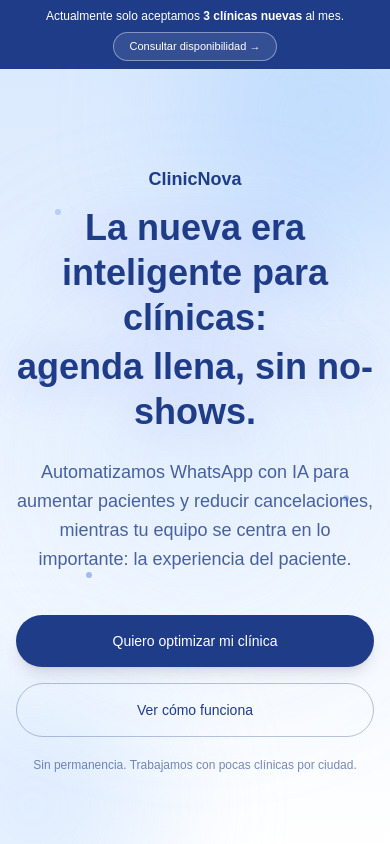
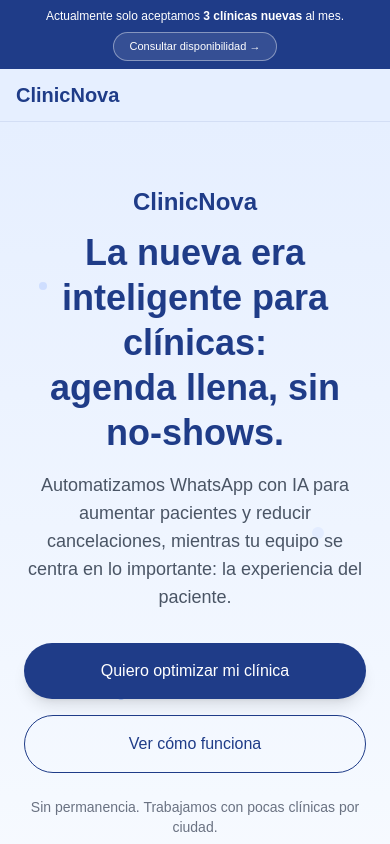
Before and after one commit to josegabri06-clinicnova/ClinicNova, a Next.js app: page / in a window 390 px wide. Shown: the top 844 px of the page. Built offline with nearby package versions, Linux system fonts and the light colour scheme.

Commit message:
TopBar y Navbar responsive para móvil y desktop

```diff
--- a/src/components/Hero.tsx
+++ b/src/components/Hero.tsx
@@ -2,123 +2,115 @@
 
 import { motion } from "framer-motion";
 
-const particles = [
-  { top: "18%", left: "14%", delay: 0 },
-  { top: "26%", left: "82%", delay: 1 },
-  { top: "40%", left: "10%", delay: 2 },
-  { top: "55%", left: "88%", delay: 1.5 },
-  { top: "65%", left: "22%", delay: 2.5 },
-];
-
 export default function Hero() {
   return (
-    <section className="relative overflow-hidden bg-gradient-to-b from-[#DBEAFE] to-white">
-      {/* BURBUJA 1 */}
-      <motion.div
-        initial={{ scale: 1, opacity: 0.6 }}
-        animate={{ scale: [1, 1.05, 1] }}
-        transition={{ duration: 6, repeat: Infinity, ease: "easeInOut" }}
-        className="pointer-events-none absolute -right-20 -top-24 h-72 w-72 rounded-full bg-[#93C5FD]/60 blur-3xl"
-        aria-hidden="true"
-      />
+    <section
+      className="
+        relative
+        overflow-hidden
+        w-full
+        bg-gradient-to-b
+        from-[#e6efff]
+        to-[#f8fbff]
+        pt-16 md:pt-32
+        pb-24
+      "
+    >
 
-      {/* BURBUJA 2 */}
-      <motion.div
-        initial={{ scale: 1, opacity: 0.7 }}
-        animate={{ scale: [1, 1.08, 1] }}
-        transition={{ duration: 7, repeat: Infinity, ease: "easeInOut" }}
-        className="pointer-events-none absolute -left-24 bottom-[-80px] h-64 w-64 rounded-full bg-[#BFDBFE]/70 blur-3xl"
-        aria-hidden="true"
-      />
-
-      {/* GRADIENTE DETRÁS DEL TEXTO */}
-      <div
-        className="pointer-events-none absolute inset-0 flex items-center justify-center"
-        aria-hidden="true"
-      >
-        <div className="h-[260px] w-[260px] rounded-full bg-[#BFDBFE]/50 blur-[120px] opacity-80" />
+      {/* Bubbles animation */}
+      <div className="absolute inset-0 pointer-events-none">
+        <motion.div
+          className="absolute w-2 h-2 bg-[#bfd3ff] rounded-full"
+          animate={{ y: [-10, 10, -10], opacity: [0.4, 1, 0.4] }}
+          transition={{ duration: 6, repeat: Infinity }}
+          style={{ top: "20%", left: "10%" }}
+        />
+        <motion.div
+          className="absolute w-3 h-3 bg-[#c7d9ff] rounded-full"
+          animate={{ y: [0, 15, 0], opacity: [0.3, 1, 0.3] }}
+          transition={{ duration: 7, repeat: Infinity }}
+          style={{ top: "50%", left: "80%" }}
+        />
+        <motion.div
+          className="absolute w-2 h-2 bg-[#a4c4ff] rounded-full"
+          animate={{ y: [-15, 5, -15], opacity: [0.4, 1, 0.4] }}
+          transition={{ duration: 5, repeat: Infinity }}
+          style={{ top: "70%", left: "30%" }}
+        />
       </div>
 
-      {/* PARTÍCULAS SUAVES */}
-      {particles.map((p, i) => (
-        <motion.span
-          key={i}
-          className="pointer-events-none absolute h-1.5 w-1.5 rounded-full bg-[#1D4ED8]/40"
-          style={{ top: p.top, left: p.left }}
-          initial={{ opacity: 0.6, y: 0 }}
-          animate={{ opacity: [0.4, 0.9, 0.4], y: [0, -6, 0] }}
-          transition={{
-            duration: 8,
-            repeat: Infinity,
-            ease: "easeInOut",
-            delay: p.delay,
-          }}
-          aria-hidden="true"
-        />
-      ))}
+      {/* Container */}
+      <div className="relative max-w-4xl mx-auto px-6 text-center">
 
-      {/* CONTENIDO HERO */}
-      <div className="relative max-w-4xl mx-auto px-4 pt-24 pb-20 text-center">
+        {/* ClinicNova (solo móvil) */}
+        <p className="md:hidden text-2xl font-bold text-[#1F3C88] mb-3">
+          ClinicNova
+        </p>
 
-        <p className="md:hidden font-semibold text-lg text-[#1F3C88] mb-3">
-  ClinicNova
-</p>
-        {/* TÍTULO CON GLOW SUAVE */}
-        <motion.h1
-          initial={{ opacity: 0, y: 10 }}
-          animate={{ opacity: 1, y: 0 }}
-          transition={{ duration: 0.5 }}
-          className="text-4xl md:text-6xl font-semibold leading-tight text-[#1F3C88] drop-shadow-[0_0_24px_rgba(129,140,248,0.45)]"
+        {/* Main title */}
+        <h1
+          className="
+            font-extrabold
+            text-4xl
+            md:text-6xl
+            leading-tight
+            text-[#1F3C88]
+            mb-4
+          "
         >
           La nueva era inteligente para clínicas:
-          <span className="block mt-1">agenda llena, sin no-shows.</span>
-        </motion.h1>
+          <br />
+          agenda llena, sin no-shows.
+        </h1>
 
-        {/* SUBTÍTULO */}
-        <motion.p
-          initial={{ opacity: 0, y: 10 }}
-          animate={{ opacity: 1, y: 0 }}
-          transition={{ duration: 0.5, delay: 0.1 }}
-          className="mt-6 text-[#1F3C88]/80 text-lg leading-relaxed max-w-2xl mx-auto"
-        >
-          Automatizamos WhatsApp con IA para aumentar pacientes y reducir cancelaciones,
-          mientras tu equipo se centra en lo importante: la experiencia del paciente.
-        </motion.p>
+        {/* Subtitle */}
+        <p className="text-gray-600 text-lg md:text-xl max-w-2xl mx-auto mb-8">
+          Automatizamos WhatsApp con IA para aumentar pacientes y reducir
+          cancelaciones, mientras tu equipo se centra en lo importante: la
+          experiencia del paciente.
+        </p>
 
-        {/* BOTONES */}
-        <motion.div
-          initial={{ opacity: 0, y: 10 }}
-          animate={{ opacity: 1, y: 0 }}
-          transition={{ duration: 0.5, delay: 0.15 }}
-          className="mt-10 flex flex-col sm:flex-row gap-4 justify-center"
-        >
+        {/* Buttons */}
+        <div className="flex flex-col md:flex-row items-center justify-center gap-4 mt-4">
           <a
-            href="https://wa.me/34600000000?text=Hola%20ClinicNova%2C%20quiero%20optimizar%20mi%20cl%C3%ADnica."
-            className="bg-[#1F3C88] text-white px-8 py-4 rounded-full text-sm font-medium shadow-lg hover:shadow-xl hover:scale-[1.03] transition-all"
+            href="#contacto"
+            className="
+              bg-[#1F3C88]
+              text-white
+              px-8 py-4
+              rounded-full
+              font-medium
+              shadow-lg
+              hover:bg-[#193571]
+              transition-all
+              w-full md:w-auto
+              text-center
+            "
           >
             Quiero optimizar mi clínica
           </a>
 
           <a
             href="#como-funciona"
-            className="border border-[#1F3C88]/30 text-[#1F3C88] px-8 py-4 rounded-full text-sm font-medium hover:bg-white hover:scale-[1.03] transition-all"
+            className="
+              border border-[#1F3C88]
+              text-[#1F3C88]
+              px-8 py-4
+              rounded-full
+              font-medium
+              hover:bg-[#eaf0ff]
+              transition-all
+              w-full md:w-auto
+              text-center
+            "
           >
             Ver cómo funciona
           </a>
-        </motion.div>
-        <div className="nav-bg">
-  {/* Hero contenido */}
-</div>
+        </div>
 
-        {/* NOTA */}
-        <motion.p
-          initial={{ opacity: 0 }}
-          animate={{ opacity: 1 }}
-          transition={{ duration: 0.5, delay: 0.25 }}
-          className="mt-5 text-xs text-[#1F3C88]/60"
-        >
+        <p className="text-gray-500 text-sm mt-6">
           Sin permanencia. Trabajamos con pocas clínicas por ciudad.
-        </motion.p>
+        </p>
       </div>
     </section>
   );
--- a/src/components/Navbar.tsx
+++ b/src/components/Navbar.tsx
@@ -11,16 +11,43 @@ const navLinks = [
 
 export default function Navbar() {
   return (
-    // 👇 OCULTAMOS EL NAVBAR EN MÓVIL, SOLO SE VE EN MD+
-    <header className="hidden md:block w-full bg-white/90 backdrop-blur-sm border-b border-gray-100">
-      <div className="max-w-6xl mx-auto flex items-center justify-between px-6 py-3">
+    <header
+      className="
+        w-full
+        bg-[#e6efff]          /* mismo tono claro que la parte alta del hero */
+        md:bg-white/90        /* en escritorio, barra blanca suave */
+        md:backdrop-blur-sm
+        border-b border-[#d3def5]
+      "
+    >
+      <div
+        className="
+          max-w-6xl
+          mx-auto
+          flex
+          items-center
+          justify-between
+          px-4
+          py-3
+        "
+      >
         {/* LOGO TEXTO */}
-        <Link href="/" className="font-bold text-xl text-[#1F3C88]">
+        <Link
+          href="/"
+          className="
+            font-bold
+            text-xl
+            md:text-2xl
+            text-[#1F3C88]
+          "
+        >
           ClinicNova
         </Link>
 
-        {/* MENÚ */}
-        <nav className="flex items-center gap-6 text-sm text-[#1F3C88]">
+        {/* MENÚ + CTA */}
+        <div className="flex items-center gap-4">
+          {/* Menú solo escritorio */}
+          <nav className="hidden md:flex items-center gap-6 text-sm text-[#1F3C88]">
             {navLinks.map((item) => (
               <a
                 key={item.href}
@@ -32,10 +59,11 @@ export default function Navbar() {
             ))}
           </nav>
 
-        {/* CTA */}
+          {/* Botón: solo escritorio (en móvil ya tienes el botón grande del hero) */}
           <Link
             href="#contacto"
             className="
+              hidden md:inline-flex
               bg-[#1F3C88]
               text-white
               px-6
@@ -53,6 +81,7 @@ export default function Navbar() {
             Optimizar mi clínica
           </Link>
         </div>
+      </div>
     </header>
   );
 }
--- a/src/components/TopBar.tsx
+++ b/src/components/TopBar.tsx
@@ -5,7 +5,8 @@ export default function TopBar() {
     <div className="w-full bg-[#1F3C88] text-white text-xs md:text-sm">
       <div className="max-w-6xl mx-auto flex flex-col md:flex-row items-center justify-between gap-2 px-4 py-2">
         <p className="text-center md:text-left">
-          Actualmente solo aceptamos <span className="font-semibold">3 clínicas nuevas</span> al mes.
+          Actualmente solo aceptamos{" "}
+          <span className="font-semibold">3 clínicas nuevas</span> al mes.
         </p>
 
         <a
```
Lines whose indentation alone changed are shown as unchanged.
